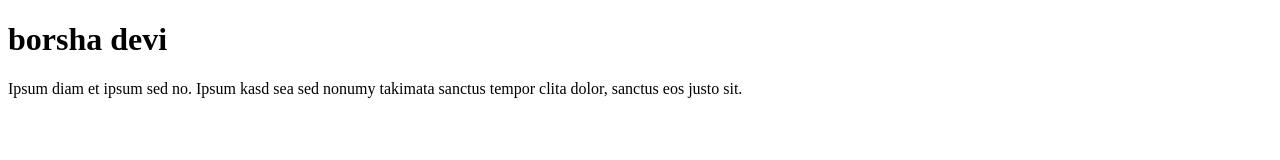
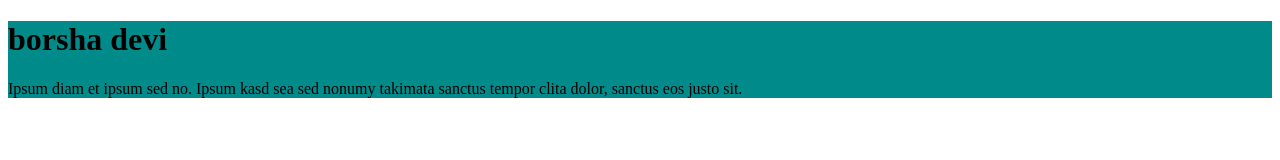
Before and after one commit to BorshaDevi/New-projects-for-class, a plain HTML site: page New-projects-for-class/Index.html in a window 1280 px wide. Drawn offline with Linux system fonts and the light colour scheme.

Commit message:
add index.css

```diff
--- a/New-projects-for-class/Index.html
+++ b/New-projects-for-class/Index.html
@@ -4,6 +4,7 @@
     <meta charset="UTF-8">
     <meta name="viewport" content="width=device-width, initial-scale=1.0">
     <title>projects</title>
+    <link rel="stylesheet" href="style/Index.css">
 </head>
 <body>
     <div class="div1">
--- a/New-projects-for-class/style/Index.css
+++ b/New-projects-for-class/style/Index.css
@@ -0,0 +1,3 @@
+.div1{
+    background-color: darkcyan;
+}
```
